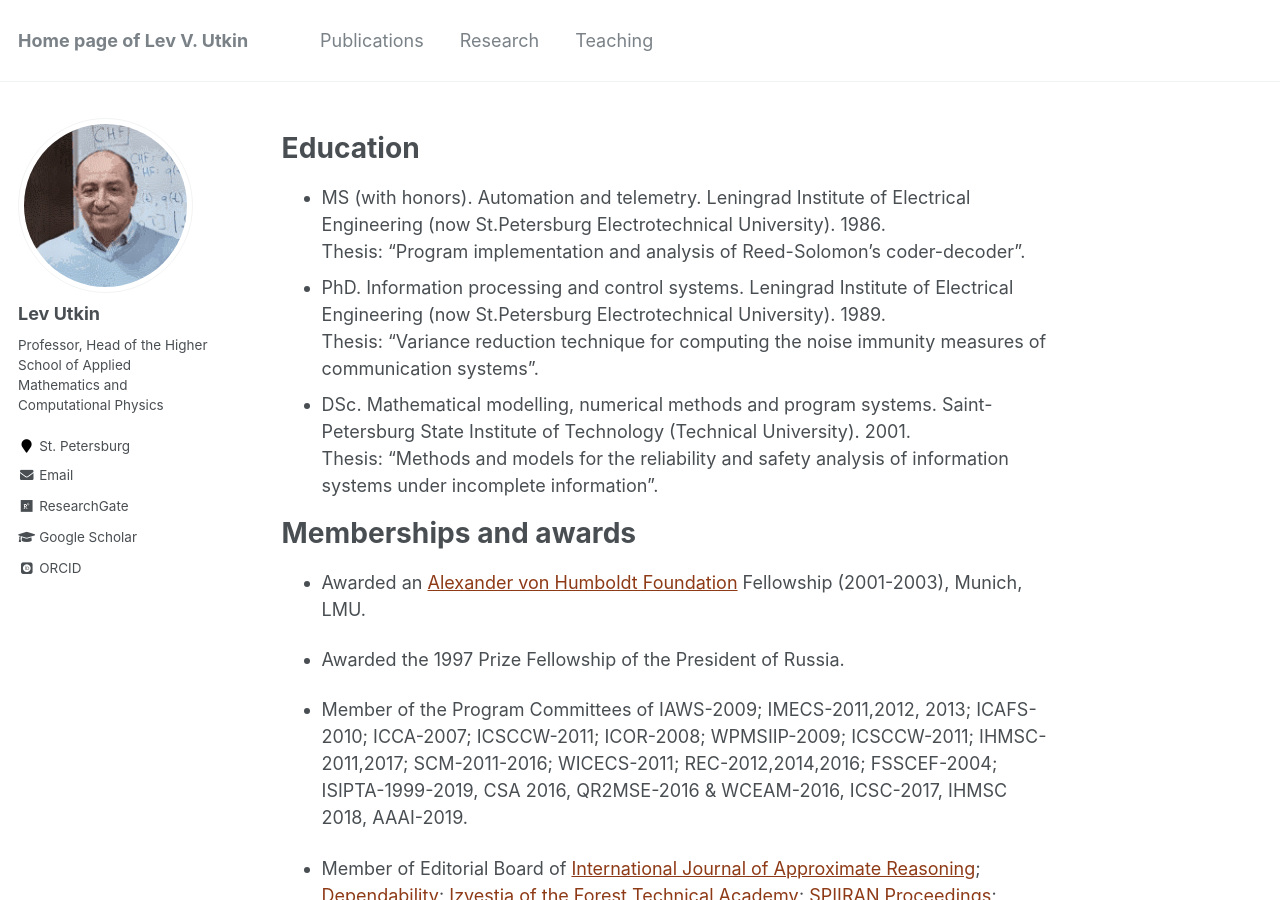
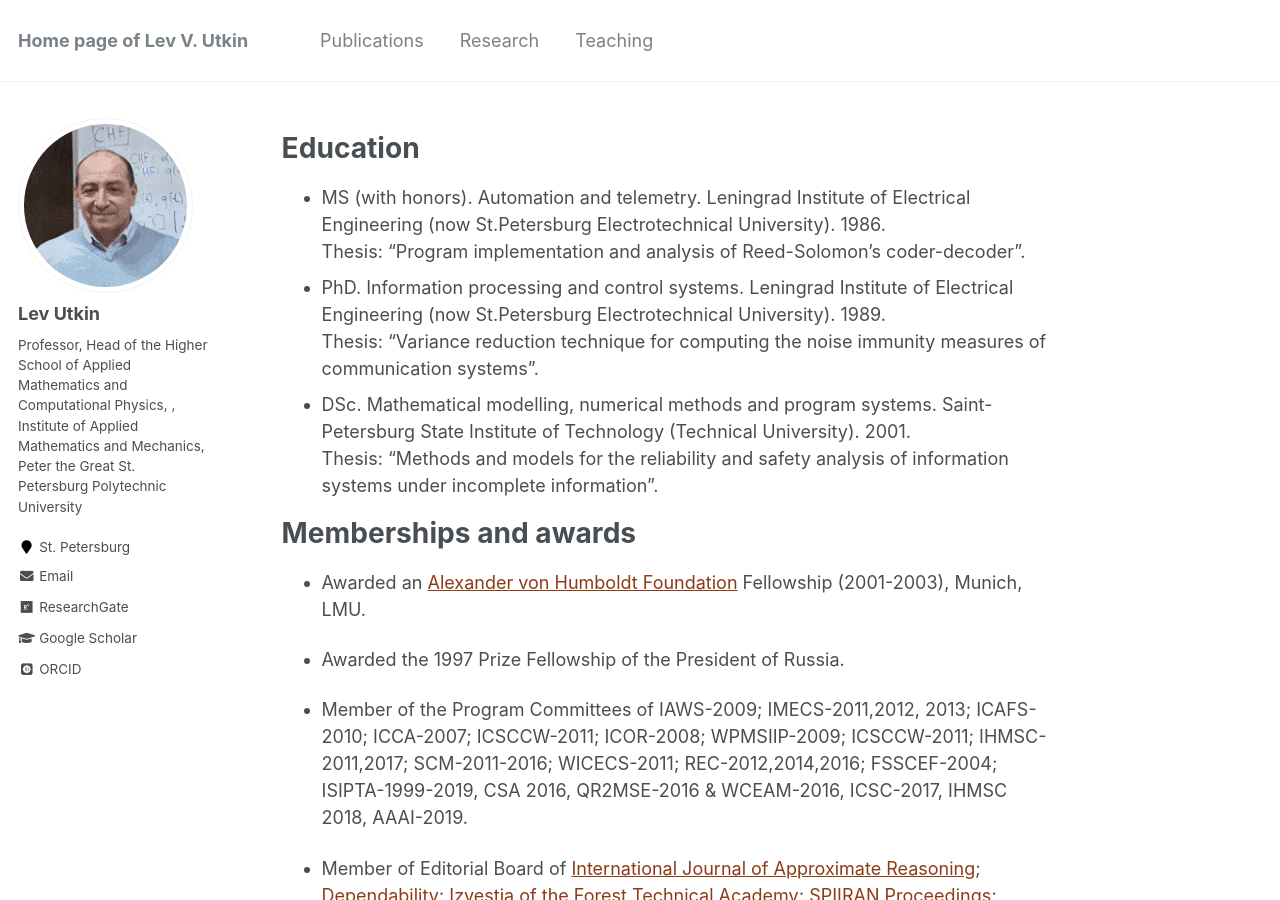
Before and after one commit to levutkin/levutkin.github.io, a Jekyll site: the page built from _pages/about.md, in a window 1280 px wide and 900 px high. Built offline with Jekyll 4.4.1, drawn with Linux system fonts in a browser that asks for light colours; some web fonts are replaced.

Commit message:
Update _config.yml

```diff
--- a/_config.yml
+++ b/_config.yml
@@ -10,7 +10,7 @@ locale                   : "en-US"
 title                    : "Home page of Lev V. Utkin"
 title_separator          : "-"
 name                     : "Lev Utkin"
-description              : "Professor, Head of the Higher School of Applied Mathematics and Computational Physics"
+description              : "Professor, Head of the Higher School of Applied Mathematics and Computational Physics, Institute of Applied Mathematics and Mechanics, Peter the Great St. Petersburg Polytechnic University"
 url                      :
 baseurl                  : "" # the subpath of your site, e.g. "/blog"
 repository               : "academicpages/academicpages.github.io"
@@ -82,7 +82,7 @@ analytics:
 author:
   name             : "Lev Utkin"
   avatar           : "profile.png"
-  bio              : "Professor, Head of the Higher School of Applied Mathematics and Computational Physics"
+  bio              : "Professor, Head of the Higher School of Applied Mathematics and Computational Physics, , Institute of Applied Mathematics and Mechanics, Peter the Great St. Petersburg Polytechnic University"
   location         : "St. Petersburg"
   employer         :
   pubmed           :
```
